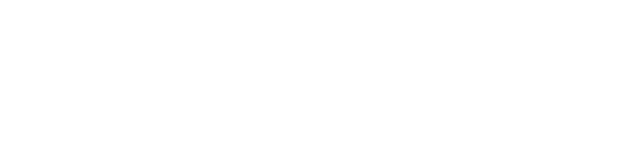
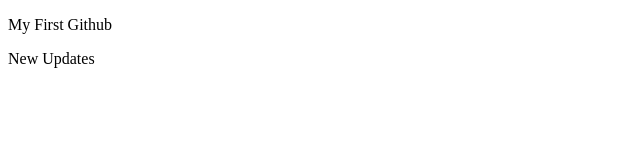
Before and after one commit to write2rimon/my-first-github-repo, a plain HTML site: page index.html in a window 1280 px wide. Shown: the whole page, without its empty margins (0-640 px from the left). Drawn offline with Linux system fonts and the light colour scheme.

Commit message:
updated feature

```diff
--- a/index.html
+++ b/index.html
@@ -6,6 +6,7 @@
     <title>My First Github Repo</title>
 </head>
 <body>
-
+    <p>My First Github</p>
+    <p>New Updates</p>
 </body>
 </html>
```
